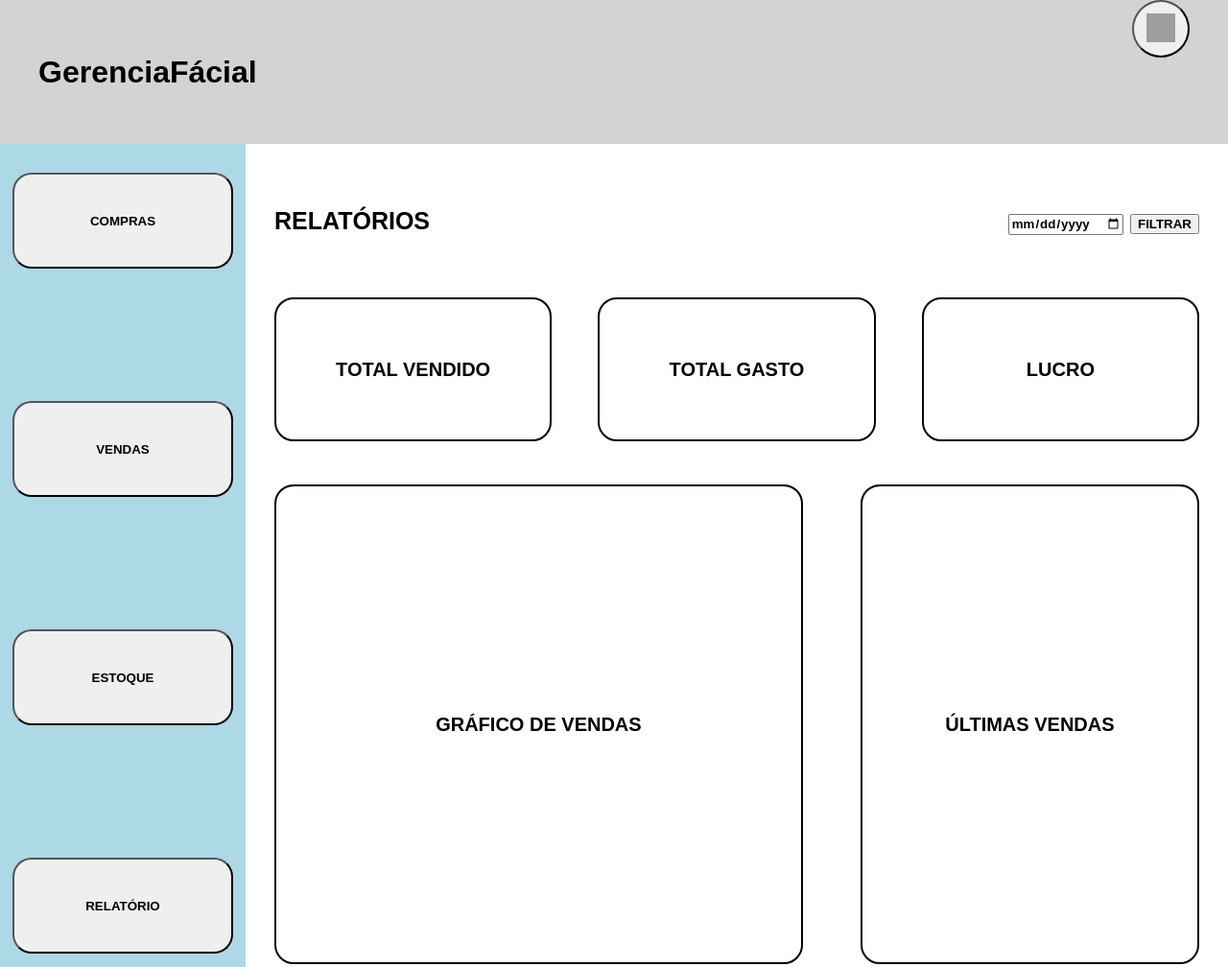
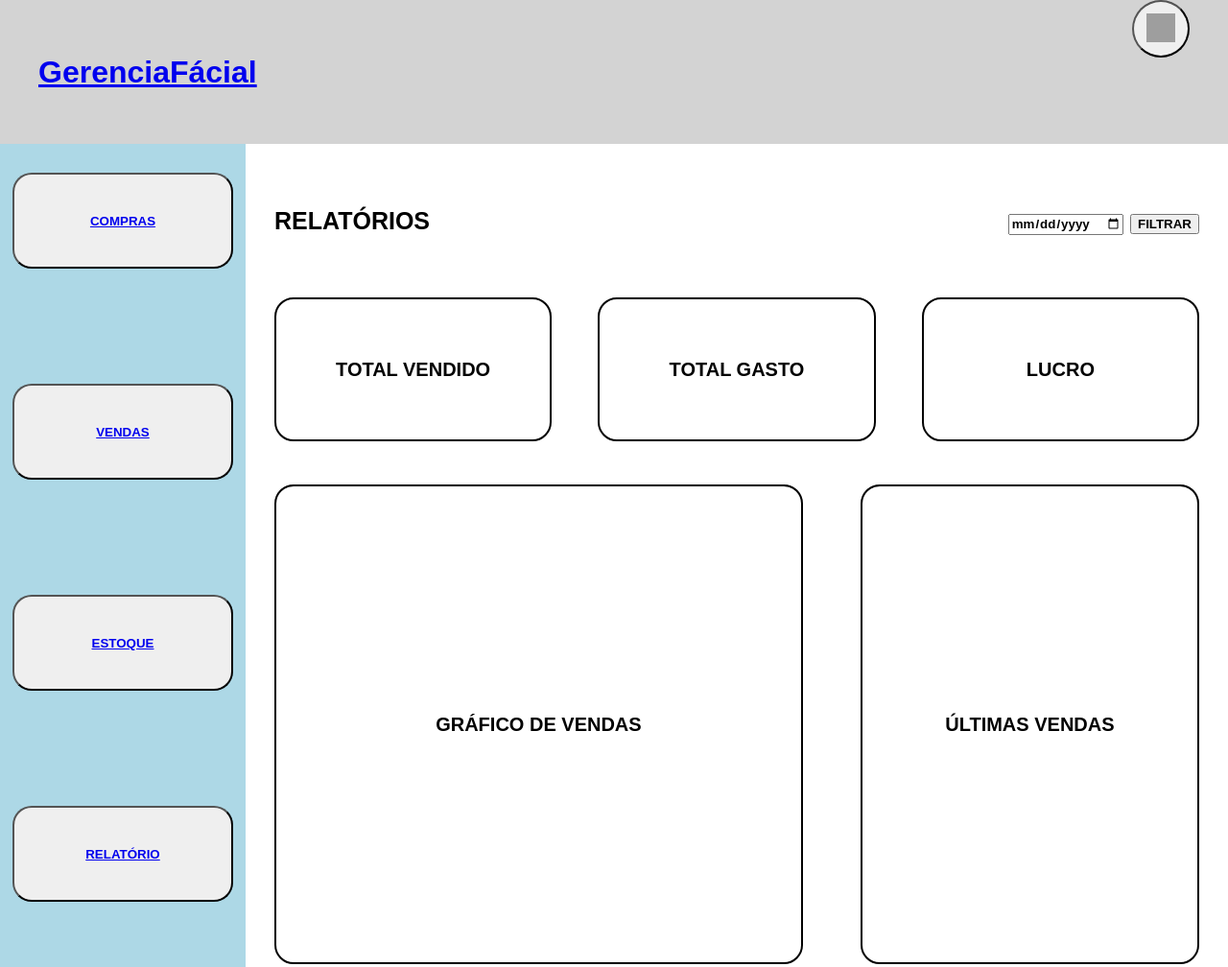
Before and after one commit to Darlan-Berg/GerenciaFacil, a plain HTML site: page templates/relatorios.html in a window 1280 px wide. Shown: the top 1008 px of the page at 96% size. Drawn offline with Linux system fonts and the light colour scheme; files that its build step writes are made by us from their sources; grey boxes are pictures that could not be loaded.

Commit message:
Update relatorios.html

```diff
--- a/templates/relatorios.html
+++ b/templates/relatorios.html
@@ -4,19 +4,20 @@
     <meta charset="UTF-8">
     <meta name="viewport" content="width=device-width, initial-scale=1.0">
     <link rel="stylesheet" href="static/styles.css">
+
 </head>
 <body>
     <div class="cabecalho">
-        <h1>GerenciaFácial</h1>
+        <h1><a href="/templates/index.html">GerenciaFácial</a></h1>
         <button class="botao"> <img src="https://img.icons8.com/?size=100&id=15277&format=png&color=000000" alt=""> </button>
     </div>
     <div class="conteudo">
         <nav class="navegacao">
 
-            <button class="botao">COMPRAS</button><br>
-            <button class="botao">VENDAS</button><br>
-            <button class="botao">ESTOQUE</button><br>
-            <button class="botao">RELATÓRIO</button>
+            <button class="botao"><a href="/templates/index.html">COMPRAS</a></button>
+            <button class="botao"><a href="/templates/cadastro_vendas.html">VENDAS</a></button>
+            <button class="botao"><a href="/templates/estoque.html">ESTOQUE</a></button>
+            <button class="botao"><a href="/templates/relatorios.html">RELATÓRIO</a></button>
 
         </nav>
         <main class="content">
@@ -43,7 +44,9 @@
                 </div>
             </div>
         </main>
-
     </div>
+    <footer>
+        <h3> 2024 Copyright Grupo Fênix</h3>
+    </footer>
 </body>
 </html>
```
